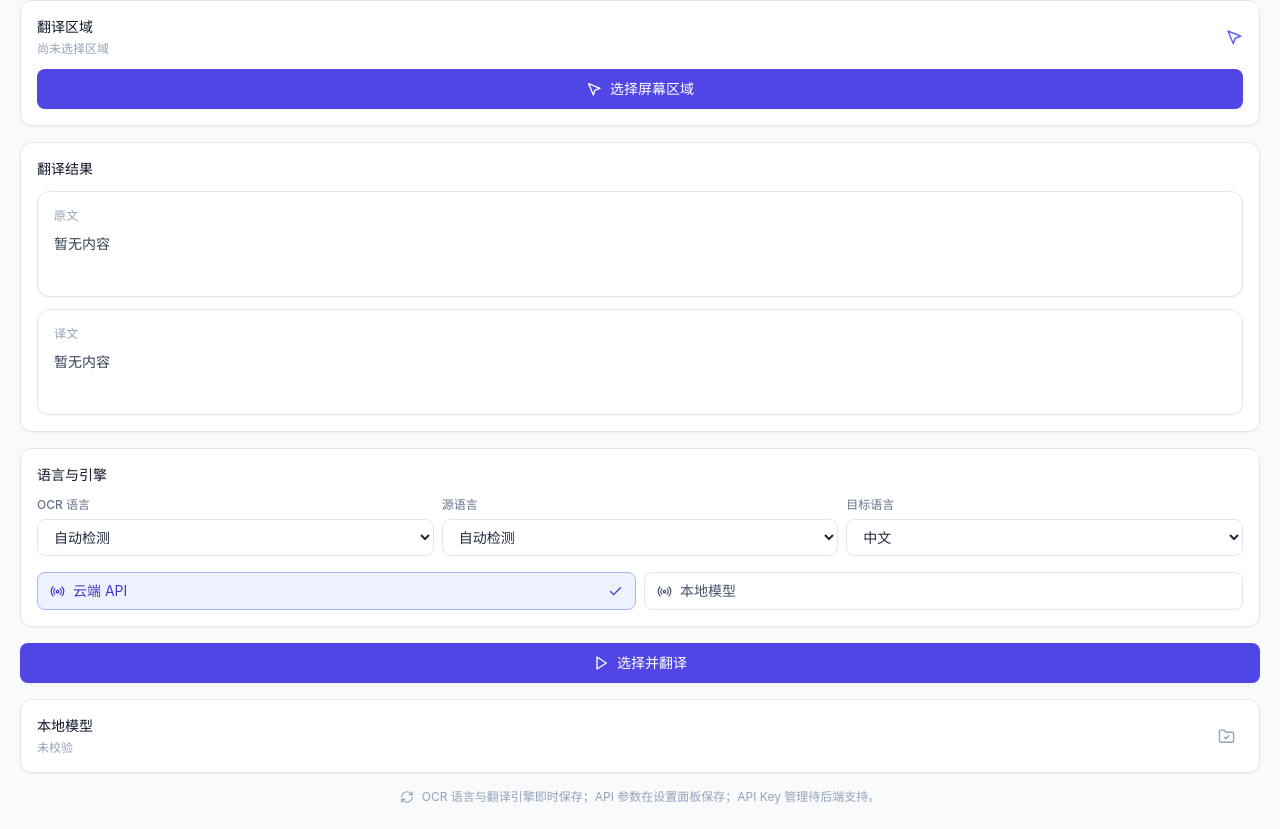
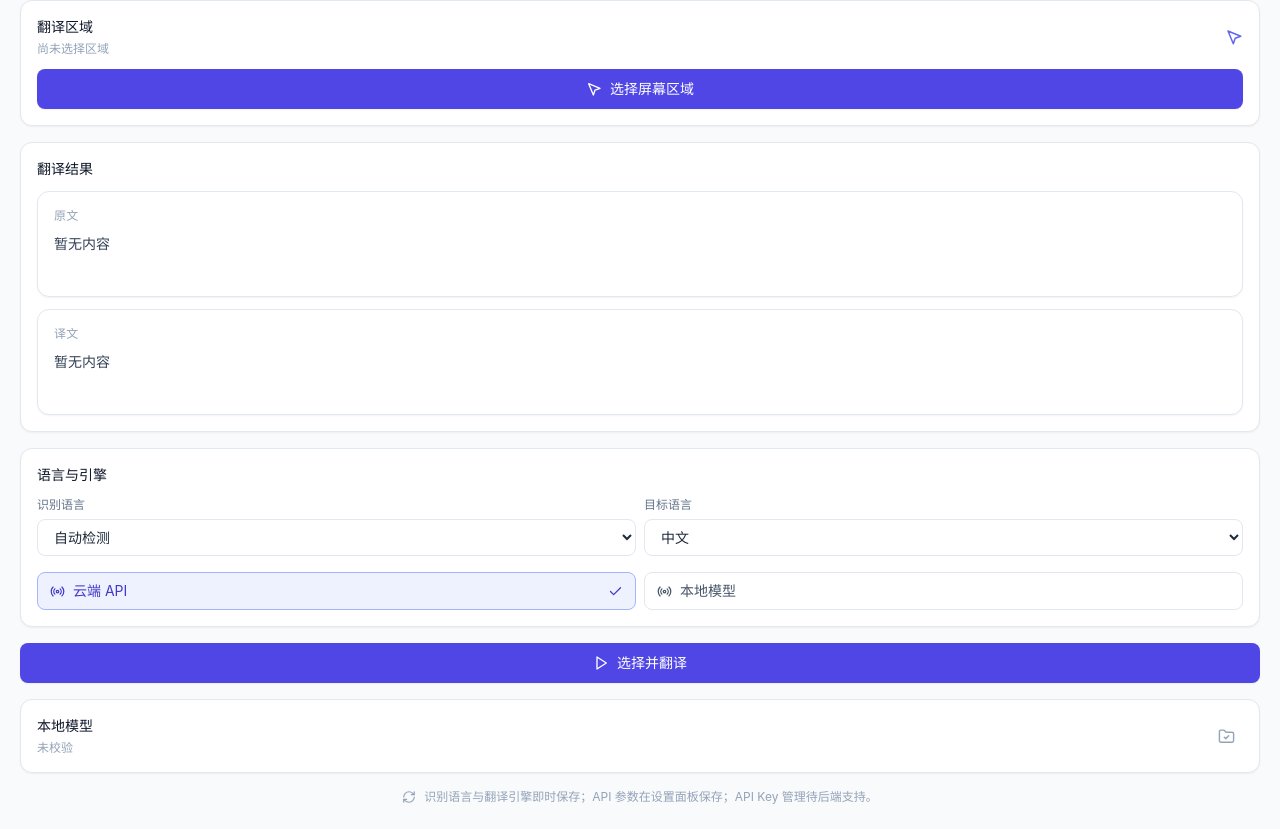
Before and after one commit to ArrogHie/VTrans, a React (Vite) app: page / in a window 1280 px wide. Shown: the part 236-1065 px from the top of the page. Built offline with nearby package versions, Linux system fonts and the light colour scheme.

Commit message:
feat(frontend): merge ocr and source language selectors into one

```diff
--- a/src/windows/MainWindow.tsx
+++ b/src/windows/MainWindow.tsx
@@ -15,7 +15,6 @@ import {
   getIpcErrorMessage,
   loadLocalModels,
   setOcrLanguage,
-  setSourceLanguage,
   setTargetLanguage,
   setTranslationProvider,
 } from "../services/tauri";
@@ -38,7 +37,6 @@ const OCR_LANGUAGES = [
   { value: "en", label: "英语" },
   { value: "zh-CN", label: "简体中文" },
 ] as const;
-const SOURCE_LANGUAGES = OCR_LANGUAGES;
 const TARGET_LANGUAGES = [
   { value: "zh-CN", label: "中文" },
   { value: "ja", label: "日语" },
@@ -142,15 +140,6 @@ export function MainWindow() {
     try {
       await setOcrLanguage(language);
       updateLanguage("ocr", language);
-    } catch (ipcError) {
-      setStatus({ error: getIpcErrorMessage(ipcError) });
-    }
-  };
-  const changeSourceLanguage = async (value: string) => {
-    const language = value as LanguageCode;
-    try {
-      await setSourceLanguage(language);
-      updateLanguage("source", language);
     } catch (ipcError) {
       setStatus({ error: getIpcErrorMessage(ipcError) });
     }
@@ -269,8 +258,8 @@ export function MainWindow() {
         <section className="rounded-xl border border-slate-200 bg-white p-4 shadow-sm">
           <h2 className="mb-3 text-sm font-semibold">语言与引擎</h2>
           <div className="flex gap-2">
-            <LanguageSelector label="OCR 语言" value={config.ocr.language} options={OCR_LANGUAGES} onChange={(value) => void changeOcrLanguage(value)} />
-            <LanguageSelector label="源语言" value={config.translation.source_language} options={SOURCE_LANGUAGES} onChange={(value) => void changeSourceLanguage(value)} />
+            {/* OCR 识别语言与翻译源语言经后端联动恒相等，合并为单一选择器。 */}
+            <LanguageSelector label="识别语言" value={config.ocr.language} options={OCR_LANGUAGES} onChange={(value) => void changeOcrLanguage(value)} />
             <LanguageSelector label="目标语言" value={config.translation.target_language} options={TARGET_LANGUAGES} onChange={(value) => void changeTargetLanguage(value)} />
           </div>
           <div className="mt-4"><ProviderToggle value={config.translation.provider} onChange={(value) => void changeProvider(value)} /></div>
@@ -304,7 +293,7 @@ export function MainWindow() {
           </div>
           {modelMessage && <p className="mt-2 text-xs text-slate-500">{modelMessage}</p>}
         </section>
-        <div className="flex items-center justify-center gap-2 px-2 text-center text-xs text-slate-400"><RefreshCw size={14} />OCR 语言与翻译引擎即时保存；API 参数在设置面板保存；API Key 管理待后端支持。</div>
+        <div className="flex items-center justify-center gap-2 px-2 text-center text-xs text-slate-400"><RefreshCw size={14} />识别语言与翻译引擎即时保存；API 参数在设置面板保存；API Key 管理待后端支持。</div>
       </div>
     </main>
   );
```
Also changed, not shown: src/README.md, 2 other files (tests, documents, lock files or other folders).
